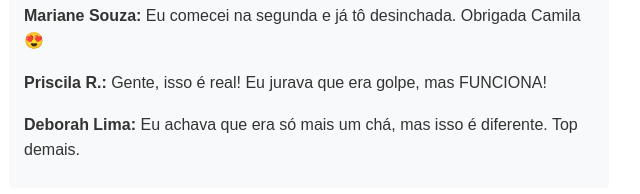
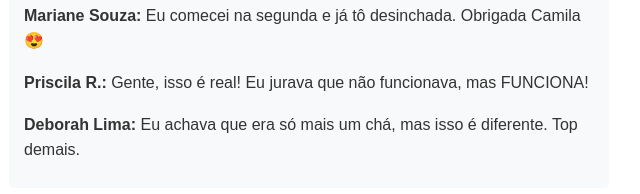
Before and after one commit to vidasaudavel1/testenovo, a plain HTML site: page index.html in a window 1280 px wide. Shown: the part 1966-2160 px from the top of the page, 331-971 px from the left. Drawn offline with Linux system fonts and the light colour scheme.

Commit message:
index.html

```diff
--- a/index.html
+++ b/index.html
@@ -59,7 +59,7 @@
     <p>Oi, meu nome é <strong>Camila</strong>, tenho 37 anos e decidi compartilhar isso porque sei o quanto é horrível se olhar no espelho e não se reconhecer.</p>
 
     <a class="cta" href="https://app.monetizze.com.br/r/APK25370077/?u=BP81053" onclick="fbq('track', 'InitiateCheckout')">
-      Quero o mesmo resultado que a Camila 🔥
+      Quero o mesmo resultado que a Camila🔥
     </a>
 
     <p>Eu vivia inchada, nada servia direito, e mesmo com dieta, meu corpo parecia travado. Até que vi um vídeo no Instagram de uma mulher que falava sobre um método natural aprovado pela Anvisa. Resolvi testar.</p>
@@ -83,7 +83,7 @@
 
     <div class="comentarios">
       <p><strong>Mariane Souza:</strong> Eu comecei na segunda e já tô desinchada. Obrigada Camila 😍</p>
-      <p><strong>Priscila R.:</strong> Gente, isso é real! Eu jurava que era golpe, mas FUNCIONA!</p>
+      <p><strong>Priscila R.:</strong> Gente, isso é real! Eu jurava que não funcionava, mas FUNCIONA!</p>
       <p><strong>Deborah Lima:</strong> Eu achava que era só mais um chá, mas isso é diferente. Top demais.</p>
     </div>
   </div>
```
